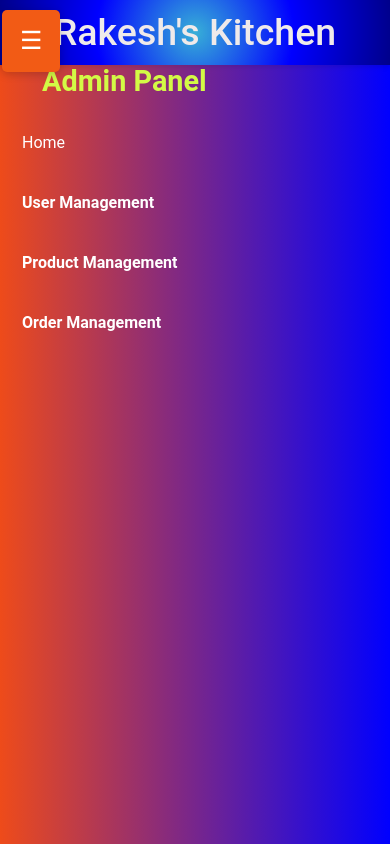
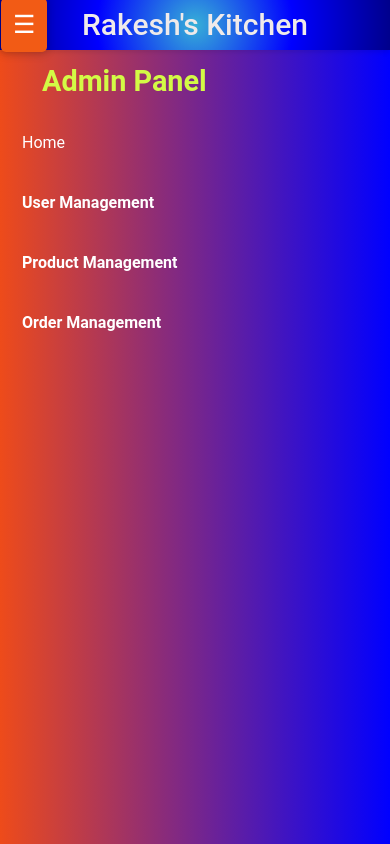
Before and after one commit to Rakeshkumarsahugithub/Kitchen-adminPanel, a plain HTML site: page index.html in a window 390 px wide. Drawn offline with nearby package versions, Linux system fonts and the light colour scheme.

Commit message:
Update index.html

```diff
--- a/index.html
+++ b/index.html
@@ -29,6 +29,10 @@
             top: 0;
             left: 0;
             z-index: 1000;
+            height: 60px; /* Fixed height for header */
+            display: flex;
+            align-items: center;
+            justify-content: center;
         }
 
         header h1 {
@@ -36,13 +40,34 @@
             margin: 0;
         }
 
+        .toggle-menu {
+            position: absolute;
+
+            left: 2px;
+            background-color: #f25b15;
+            color: white;
+            border: none;
+            cursor: pointer;
+            padding: 8px 12px;
+            border-radius: 5px;
+            z-index: 1000;
+            transition: background-color 0.3s, transform 0.2s;
+            box-shadow: 0 2px 10px rgba(0, 0, 0, 0.2);
+            font-size: 1.2em; /* Default font size for toggle button */
+        }
+
+        .toggle-menu:hover {
+            background-color: #fb8c00;
+            transform: scale(1.05);
+        }
+
         nav {
             background: linear-gradient(to right, rgb(238, 75, 26), blue);
             color: white;
             width: 250px;
-            height: calc(100vh - 50px);
+            height: calc(100vh - 60px); /* Adjusted for header height */
             position: fixed;
-            top: 50px;
+            top: 60px; /* Adjusted for header height */
             left: -250px;
             transition: left 0.3s;
             box-shadow: 2px 0 5px rgba(0, 0, 0, 0.1);
@@ -64,31 +89,11 @@
 
         .main {
             margin-left: 0;
-            padding: 70px 20px 20px;
+            padding: 80px 20px 20px; /* Adjusted for header height */
             flex: 1;
             display: flex;
             flex-direction: column;
             transition: margin-left 0.3s;
-        }
-
-        .toggle-menu {
-            position: absolute;
-            top: 1px;
-            left: 2px;
-            background-color: #f25b15;
-            color: white;
-            border: none;
-            cursor: pointer;
-            padding: 12px 18px;
-            border-radius: 5px;
-            z-index: 1000;
-            transition: background-color 0.3s, transform 0.2s;
-            box-shadow: 0 2px 10px rgba(0, 0, 0, 0.2);
-        }
-
-        .toggle-menu:hover {
-            background-color: #fb8c00;
-            transform: scale(1.05);
         }
 
         .container {
@@ -114,26 +119,39 @@
         }
 
         @media (max-width: 768px) {
+            header {
+                height: 50px; /* Smaller height for mobile */
+            }
+
+            header h1 {
+                font-size: 1.2em; /* Smaller font size for mobile */
+            }
+
+            .toggle-menu {
+                padding: 8px 12px; /* Smaller padding for mobile */
+                font-size: 1em; /* Smaller font size for mobile */
+
+                left: 1px;
+            }
+
             nav {
                 width: 100%;
                 left: -100%;
+                height: calc(100vh - 50px); /* Adjusted for smaller header height */
+                top: 50px; /* Adjusted for smaller header height */
             }
 
             nav.active {
                 left: 0;
             }
 
-            .toggle-menu {
-                top: 10px;
+            .main {
+                padding: 70px 10px 10px; /* Adjusted for smaller header height */
             }
 
             .card {
                 flex: 1 1 100%;
                 margin: 10px 0;
-            }
-
-            .main {
-                padding: 70px 10px 10px;
             }
         }
     </style>
@@ -304,7 +322,7 @@
             }
         }
 
-        // Show Section Functionalities
+        // Show Section Functionality
         function showSection(sectionId) {
             document.getElementById('welcome').style.display = 'none';
             const sections = ['user-management', 'product-management', 'order-management'];
```
